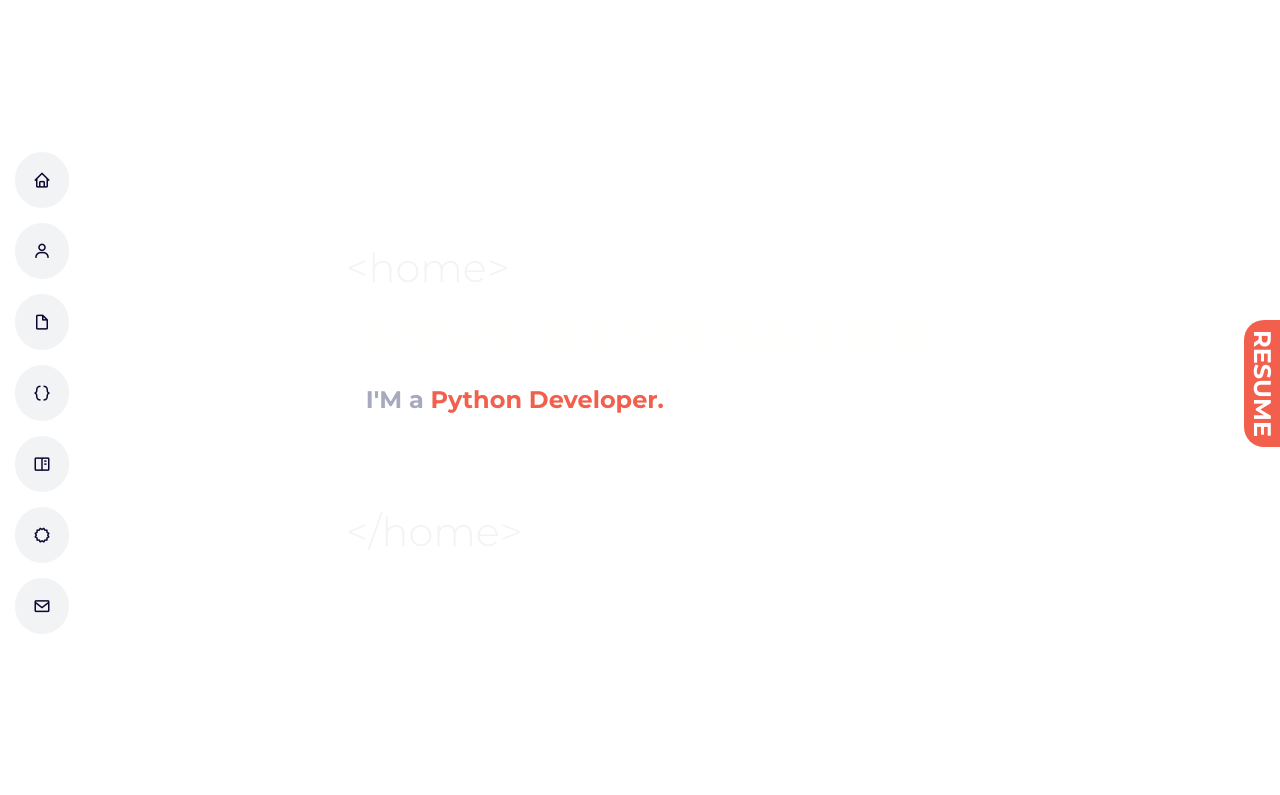
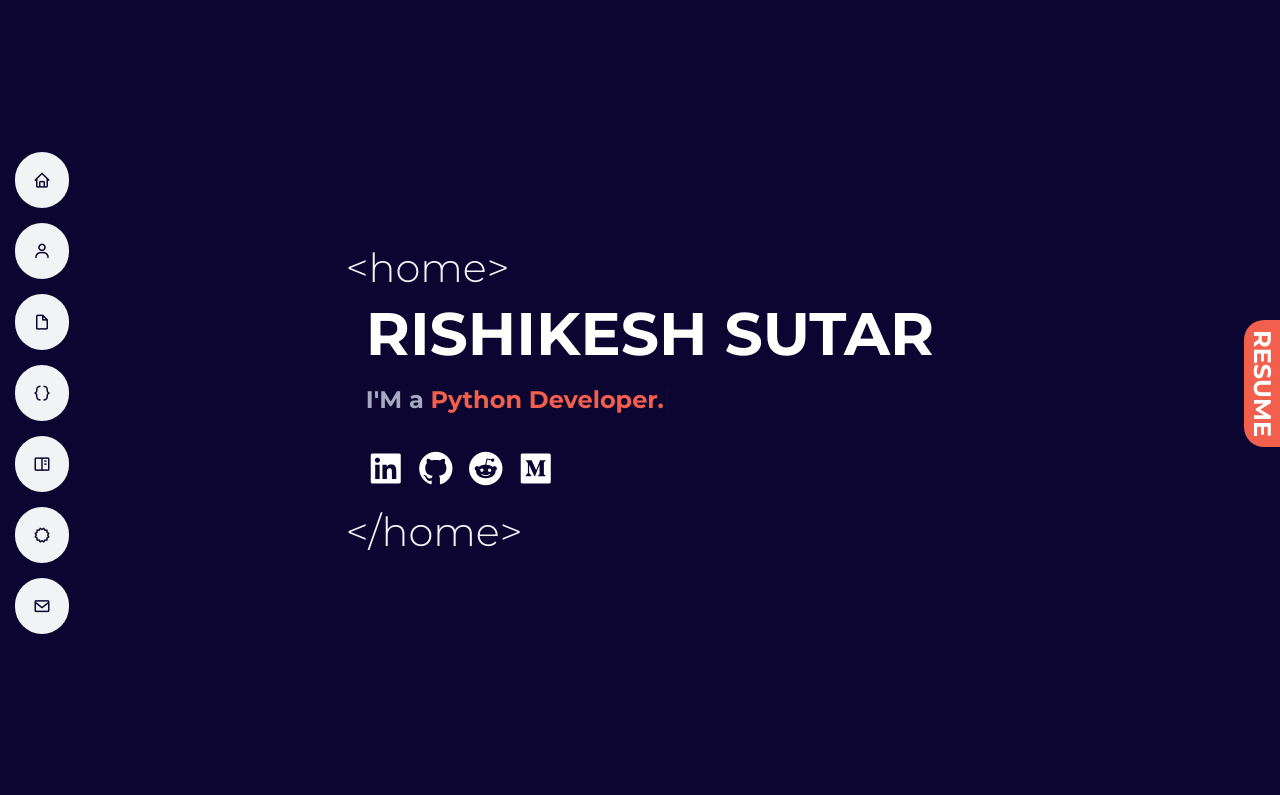
Before and after one commit to Rishi-Sutar/Portfolio, a plain HTML site: page index.html in a window 1280 px wide. Shown: the top 795 px of the page. Drawn offline with nearby package versions, Linux system fonts and the light colour scheme; files whose address does not match are found by name.

Commit message:
Update main.css

```diff
--- a/main.css
+++ b/main.css
@@ -323,6 +323,7 @@ header {
 	min-height: 100vh;
 	width: 100%;
 	color: #fff;
+	background-color: #0c0532;
 }
 
 .backgroundAnimation h1 {
```
